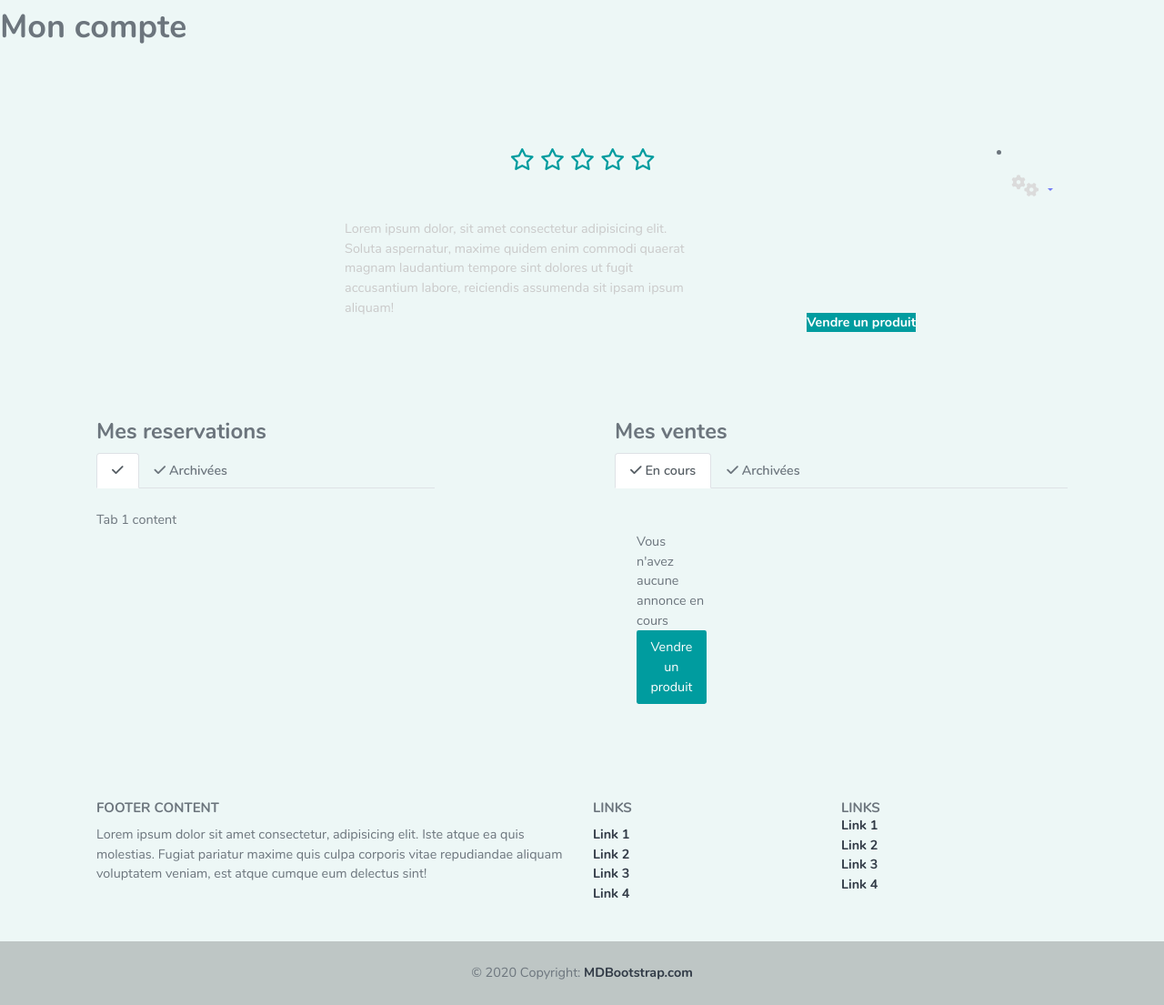
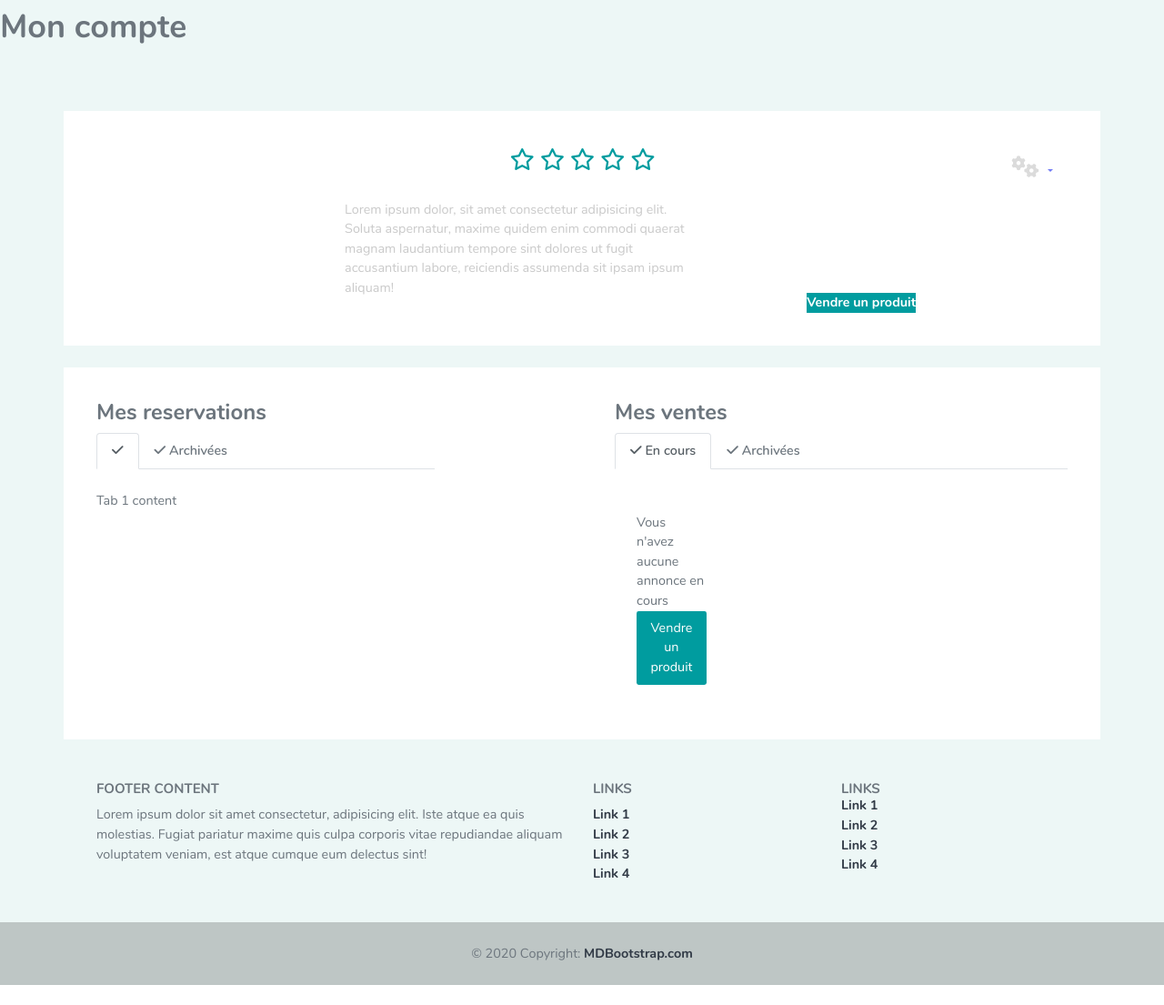
Before and after one commit to Ki2lian/re-tech, a Symfony app: template templates/user/index.html.twig in a window 1280 px wide. Shown: the part 62-1167 px from the top of the page at 91% size. After the commit the page ends 1145 px from the top, so only its background shows below. Run offline with Twig, Linux system fonts and the light colour scheme; the template is opened without the code that fills it, so the values that code supplies are empty; some libraries are stand-ins or nearby versions.

Commit message:
Hotfix bug compte

```diff
--- a/templates/user/index.html.twig
+++ b/templates/user/index.html.twig
@@ -6,7 +6,7 @@
 {% block body %}
 
 	<h1>Mon compte</h1>
-	<div class="container  mt-5 container-blanc p-4">
+	<div class="container  mt-5 container-blanc p-4 bg-white">
 		<div class="row">
 			<div class="col-3 d-flex align-items-center justify-content-center"></div>
 			<div class="col-9  ">
@@ -23,7 +23,7 @@
 						<div
 							class="col-5">
 							<!-- Ma condition est pourrie, a changer -->
-							{% if app.user.note  %}
+
 								<span style="font-size: 24px; color: #009C9F;">
 									<i class="far fa-star"></i>
 									<i class="far fa-star"></i>
@@ -31,19 +31,11 @@
 									<i class="far fa-star"></i>
 									<i class="far fa-star"></i>
 								</span>
-							{% else %}
-								<span style="font-size: 24px; color: #009C9F;">
-									<i class="far fa-star"></i>
-									<i class="far fa-star"></i>
-									<i class="far fa-star"></i>
-									<i class="far fa-star"></i>
-									<i class="far fa-star"></i>
-								</span>
-							{% endif %}
+
 						</div>
 					</div>
 					<div class="col-1 d-flex justify-content-end option-compte">
-						<li class="nav-item dropdown">
+						<li class="nav-item dropdown" style=" list-style-type: none;">
 							<a class="nav-link dropdown-toggle" href="#" id="navbarDropdown" role="button" data-bs-toggle="dropdown" aria-expanded="false">
 								<span style="font-size: 24px; color: rgb(219, 219, 219);">
 									<i class="fas fa-cogs"></i>
@@ -90,7 +82,7 @@
 			</div>
 		</div>
 	</div>
-	<div class="container mt-3">
+	<div class="container mt-3 bg-white">
 		<div class="row">
 			<div class="col-6 container-blanc d-flex align-items-start p-4">
 				<div class="row ">
```
